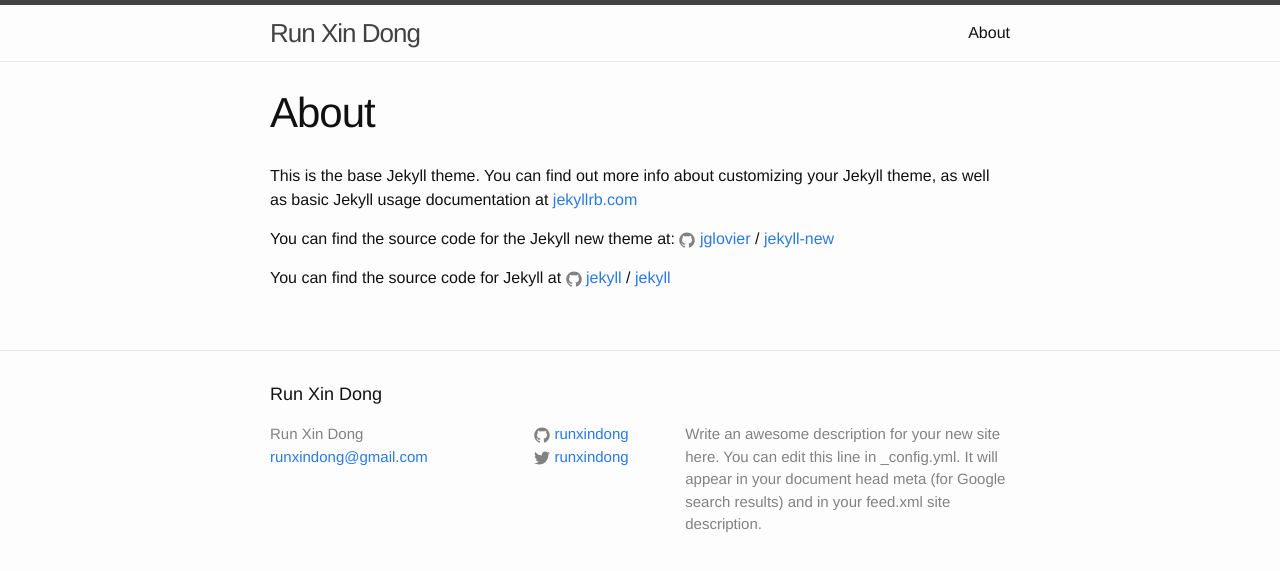
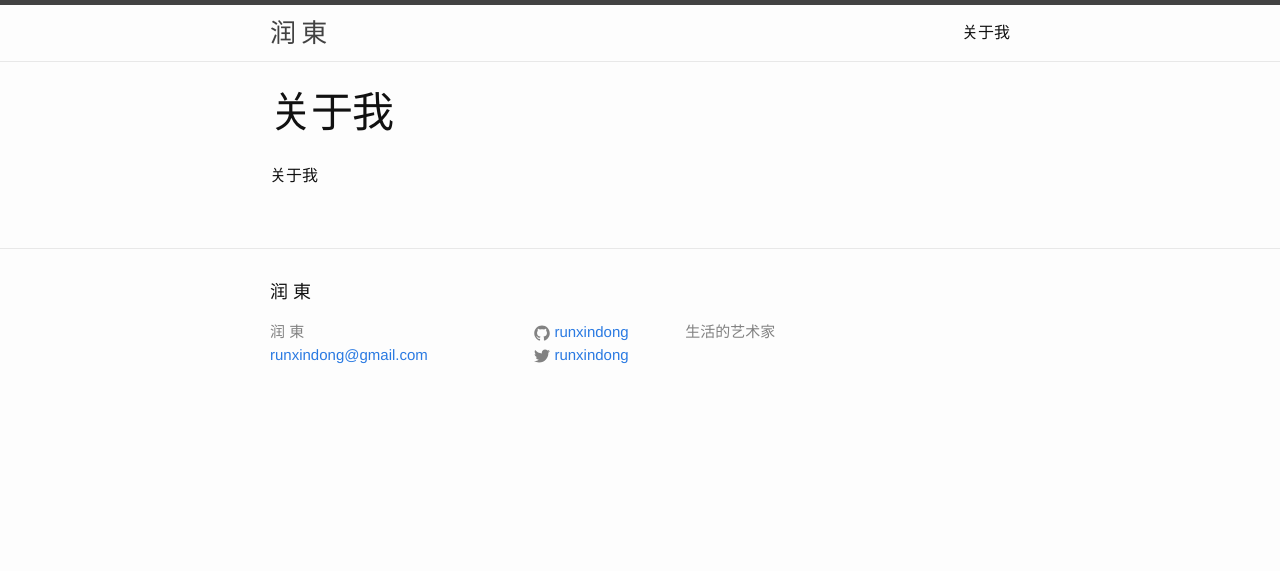
Before and after one commit to runxindong/runxindong.github.io, a Jekyll site: the page built from about.md, in a window 1280 px wide. Shown: the top 571 px of the page. Built offline with Jekyll 4.4.1, drawn with Linux system fonts in a browser that asks for light colours.

Commit message:
site config

```diff
--- a/_config.yml
+++ b/_config.yml
@@ -6,12 +6,10 @@
 # 'jekyll serve'. If you change this file, please restart the server process.
 
 # Site settings
-title: Run Xin Dong
+title: 润 東
 email: runxindong@gmail.com
 description: > # this means to ignore newlines until "baseurl:"
-  Write an awesome description for your new site here. You can edit this
-  line in _config.yml. It will appear in your document head meta (for
-  Google search results) and in your feed.xml site description.
+  生活的艺术家
 baseurl: "" # the subpath of your site, e.g. /blog
 url: "http://yourdomain.com" # the base hostname & protocol for your site
 twitter_username: runxindong
--- a/about.md
+++ b/about.md
@@ -1,15 +1,7 @@
 ---
 layout: page
-title: About
+title: 关于我
 permalink: /about/
 ---
 
-This is the base Jekyll theme. You can find out more info about customizing your Jekyll theme, as well as basic Jekyll usage documentation at [jekyllrb.com](http://jekyllrb.com/)
-
-You can find the source code for the Jekyll new theme at:
-{% include icon-github.html username="jglovier" %} /
-[jekyll-new](https://github.com/jglovier/jekyll-new)
-
-You can find the source code for Jekyll at
-{% include icon-github.html username="jekyll" %} /
-[jekyll](https://github.com/jekyll/jekyll)
+关于我
```
